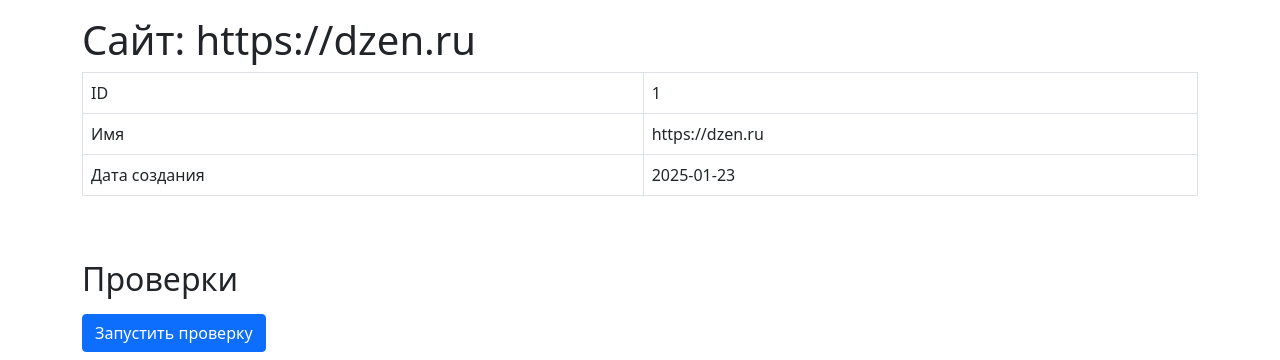
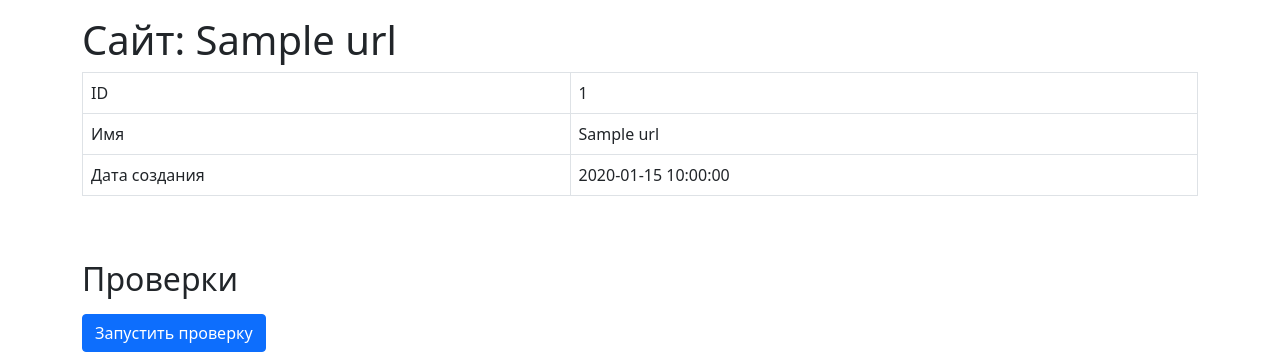
Before and after one commit to DolAndd/python-project-83, a Flask app: page /urls/1 in a window 1280 px wide. Shown: the part 56-416 px from the top of the page. Run offline with Flask 3, Linux system fonts and the light colour scheme; a database or web service that is not in the repository returns one stand-in record (values such as "Sample title"); some libraries are stand-ins or nearby versions.

Commit message:
end of third step

```diff
--- a/page_analyzer/app.py
+++ b/page_analyzer/app.py
@@ -2,6 +2,7 @@ import os
 import psycopg2
 import validators
 from dotenv import load_dotenv
+from urllib.parse import urlparse
 from flask import (
     get_flashed_messages,
     flash,
@@ -26,24 +27,39 @@ def home_page():
     return render_template('home.html', messages=messages)
 
 
-@app.post('/')
-def url_post():
-    url_data = request.form.to_dict()
-    if validators.url(url_data['url']) is True:
-        repo.save(url_data)
-        flash('Страница успешно добавлена', 'success')
-        return redirect(url_for('home_page'), code=302)
-    else:
-        return render_template(url_for('home_page'))
+@app.post('/urls')
+def urls_post():
+    url_data = request.form.get('url')
+    if validators.url(url_data) is not True:
+        flash('Некорректный URL', 'error')
+        messages = get_flashed_messages(with_categories=True)
+        return render_template("home.html", url=url_data, messages=messages)
+
+    parsed_url = urlparse(url_data)
+    new_url = f"{parsed_url.scheme}://{parsed_url.netloc}"
+
+    if repo.find_name(new_url):
+        url_id = repo.find_name(new_url)['id']
+        flash('Страница уже существует', 'info')
+        return redirect(url_for('urls_show', id=url_id), code=302)
+
+    url_id = repo.save(new_url)
+    flash('Страница успешно добавлена', 'success')
+    return redirect(url_for('urls_show', id=url_id), code=302)
+
+
 
 
 @app.route('/urls/<id>')
-def users_show(id):
-    url = repo.find(id)
+def urls_show(id):
+    messages = get_flashed_messages(with_categories=True)
+    url = repo.find_id(id)
     return render_template(
         'show.html',
         url=url,
+        messages=messages
     )
+
 
 @app.route('/urls')
 def urls_index():
--- a/page_analyzer/templates/home.html
+++ b/page_analyzer/templates/home.html
@@ -11,9 +11,9 @@
   <div class="col-12 col-md-10 col-lg-8 mx-auto border rounded-3 bg-light p-5">
     <h1 class="display-3">Анализатор страниц</h1>
     <p class="lead">Бесплатно проверяйте сайты на SEO-пригодность</p>
-    <form action="/urls " method="post" class="d-flex justify-content-center">
+    <form action="{{ url_for('urls_post') }}" method="post" class="d-flex justify-content-center">
     <label class="visually-hidden">Url для проверки</label>
-    <input type="text" name="url" placeholder="https://www.example.com" value="" class="form-control form-control-lg" required="">
+    <input type="text" name="url" placeholder="https://www.example.com" value="{{ url }}" class="form-control form-control-lg" required="">
     <input type="submit" class="btn btn-primary  btn-lg ms-3 px-5 text-uppercase mx-3" value="Проверить">
 </form>
   </div>
--- a/page_analyzer/templates/layout.html
+++ b/page_analyzer/templates/layout.html
@@ -23,7 +23,13 @@
 
 {% if messages %}
   {% for category, message in messages %}
-  <div class="alert alert-danger" role="alert">{{ message }}</div>
+    {% if category == 'success' %}
+        <div class="alert alert-success" role="alert">{{ message }}</div>
+      {% elif category == 'info' %}
+        <div class="alert alert-primary" role="alert">{{ message }}</div>
+      {% elif category == 'error' %}
+        <div class="alert alert-danger" role="alert">{{ message }}</div>
+    {% endif %}
   {% endfor %}
 {% endif %}
 
--- a/page_analyzer/templates/show.html
+++ b/page_analyzer/templates/show.html
@@ -4,7 +4,7 @@
 
 <main class="flex-grow-1">
     <div class="container-lg mt-3">
-      <h1>Сайт: https://dzen.ru</h1>
+      <h1>Сайт: {{ url.name }}</h1>
 
 
   <div class="table-responsive">
@@ -12,15 +12,15 @@
       <tbody>
         <tr>
           <td>ID</td>
-          <td>1</td>
+          <td>{{ url.id }}</td>
         </tr>
         <tr>
           <td>Имя</td>
-          <td>https://dzen.ru</td>
+          <td>{{ url.name }}</td>
         </tr>
         <tr>
           <td>Дата создания</td>
-          <td>2025-01-23</td>
+          <td>{{ url.created_at }}</td>
         </tr>
       </tbody>
     </table>
--- a/page_analyzer/url_repository.py
+++ b/page_analyzer/url_repository.py
@@ -1,16 +1,32 @@
 from psycopg2.extras import RealDictCursor
+from datetime import date
 
 
 class UrlRepository:
     def __init__(self, conn):
         self.conn = conn
 
-    def find(self, id):
+    def find_id(self, id):
         with self.conn.cursor(cursor_factory=RealDictCursor) as cur:
             cur.execute("SELECT * FROM urls WHERE id = %s", (id,))
             return cur.fetchone()
 
     def get_content(self):
         with self.conn.cursor(cursor_factory=RealDictCursor) as cur:
-            cur.execute("SELECT * FROM urls")
+            cur.execute("SELECT * FROM urls ORDER BY created_at DESC, id DESC")
             return cur.fetchall()
+
+    def save(self, url_data):
+        with self.conn.cursor() as cur:
+            cur.execute(
+                "INSERT INTO urls (name, created_at) VALUES (%s, %s) RETURNING id",
+                (url_data, date.today())
+            )
+            id = cur.fetchone()[0]
+        self.conn.commit()
+        return id
+
+    def find_name(self, name):
+        with self.conn.cursor(cursor_factory=RealDictCursor) as cur:
+            cur.execute("SELECT * FROM urls WHERE name = %s", (name,))
+            return cur.fetchone()
```
Also changed, not shown: page_analyzer/templates/index.html (+4 -5 lines), 1 other file.
